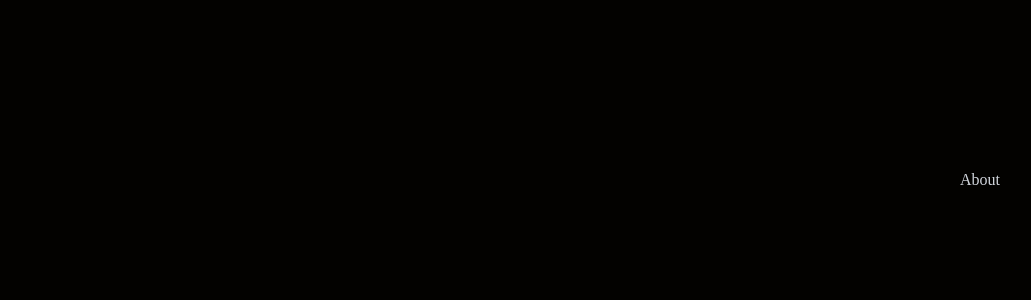
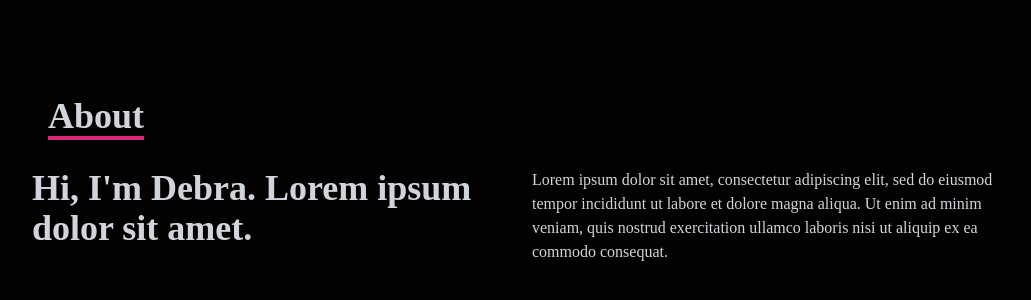
Before and after one commit to dbpl566/dbpl566.github.io, a React (Create React App) app: page / in a window 1280 px wide. Shown: the part 1020-1320 px from the top of the page, without its empty margins (124-1155 px from the left). Built offline with nearby package versions, Linux system fonts and the light colour scheme.

Commit message:
Added new favicon and About section

```diff
--- a/src/components/About.jsx
+++ b/src/components/About.jsx
@@ -5,16 +5,29 @@
     <div name='About' className='w-full h-screen bg-[#030200] text-gray-300'>
         <div className='flex flex-col justify-center items-center w-full h-full'>
             <div className='max-w-[1000px] w-full px-4 grid-cols-2 gap-8'>
-                <div className='sm:text-right'>
-                    <p>About</p>
+                <div className='sm:text-left pb-8 pl-4'>
+                    <p className='text-4xl font-bold inline border-b-4 border-pink-600'>
+                      About
+                    </p>
                 </div>
-                <div>
-
+                <div className='max-w-[1000px] w-full grid sm:grid-cols-2 gap-8'>
+                  <div className='sm:text-left text-4xl font-bold'>
+                    <p>
+                      Hi, I'm Debra. Lorem ipsum dolor sit amet.
+                    </p>
+                  </div>
+                  <div>
+                    <p>
+                    Lorem ipsum dolor sit amet, consectetur adipiscing elit,
+                    sed do eiusmod tempor incididunt ut labore et dolore magna aliqua.
+                    Ut enim ad minim veniam, quis nostrud exercitation ullamco laboris
+                    nisi ut aliquip ex ea commodo consequat.
+                    </p>
+                  </div>
                 </div>
-            </div>
-        </div>
-
-    </div>
+              </div>
+          </div>
+      </div>
   )
 }
 
```
Also changed, not shown: 1 other file (tests, documents, lock files or other folders).
